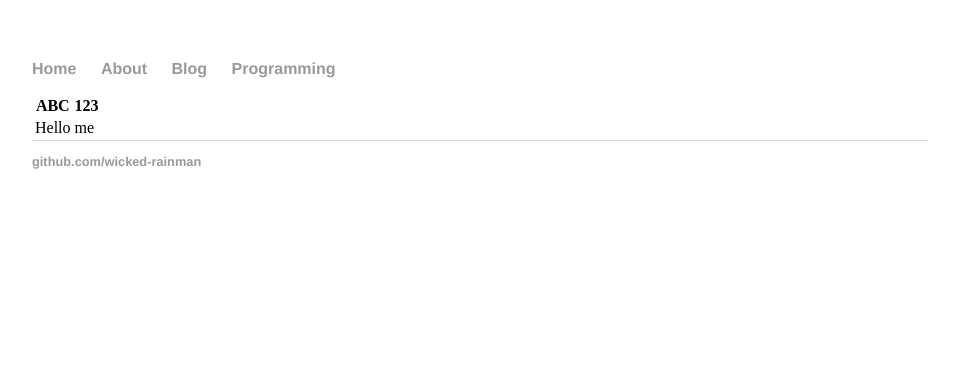
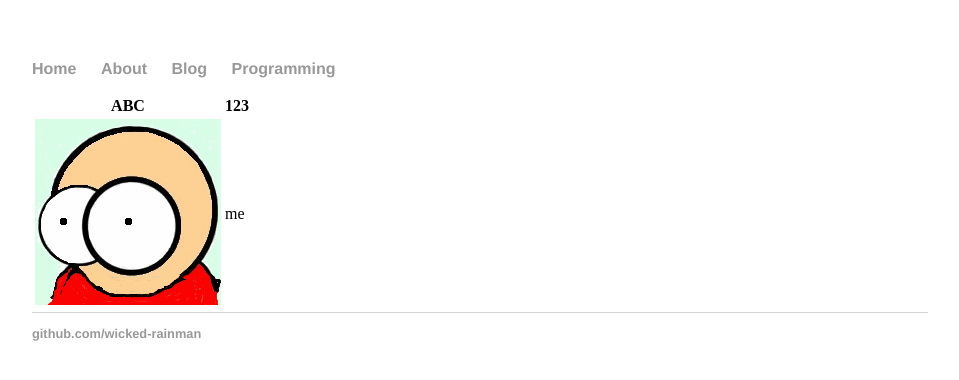
Before and after one commit to wicked-rainman/wicked-rainman.github.io, a Jekyll site: the page built from test.md, in a window 1280 px wide. Shown: the top 380 px of the page, without its empty margins (160-1119 px from the left). Built offline with Jekyll 4.4.1, drawn with Linux system fonts in a browser that asks for light colours; our own code applies the rules of GitHub Pages for plain Markdown files.

Commit message:
Update test.md

```diff
--- a/test.md
+++ b/test.md
@@ -1,3 +1,3 @@
 ABC | 123
 --- |  ---
-Hello | me
+![](/pictures/marv.png) | me
```
